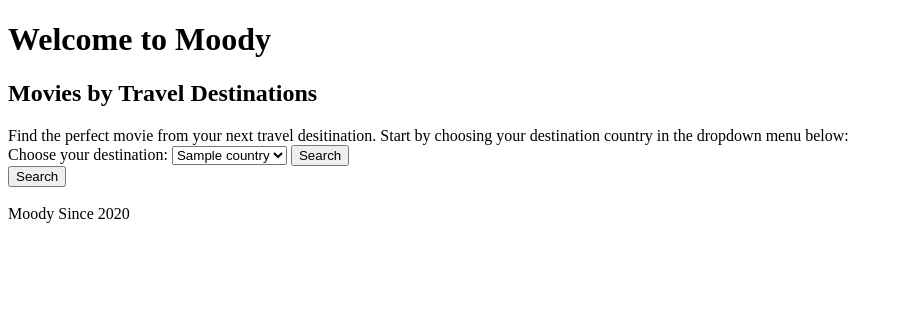
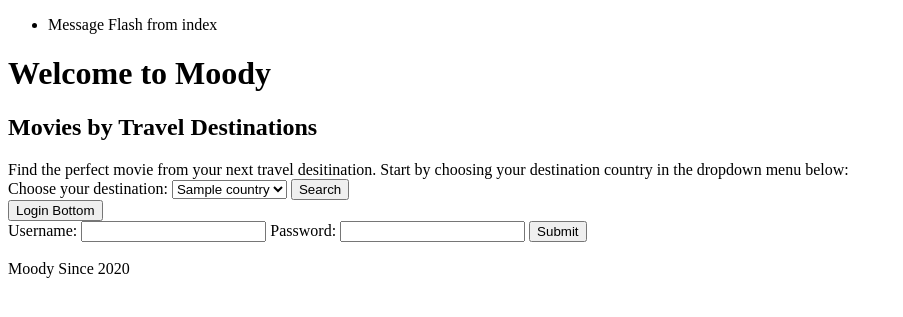
Before and after one commit to dahliakadri/movies_by_destination, a Flask app: page / in a window 1280 px wide. Shown: the top 317 px of the page, without its empty margins (0-903 px from the left). Run offline with Flask 2, Linux system fonts and the light colour scheme; tables that the repository leaves empty hold one stand-in row (values such as "Sample post").

Commit message:
updated login route

```diff
--- a/server.py
+++ b/server.py
@@ -2,7 +2,7 @@
 
 from jinja2 import StrictUndefined
 
-from flask import Flask, render_template, redirect, request, flash, session, jsonify
+from flask import Flask, flash, render_template, redirect, request, session, jsonify
 # from flask_debugtoolbar import DebugToolbarExtension
 
 from model import User, Movie, Country, CountryFact, MoodyRating, SavedMovie, Poster, connect_to_db, db
@@ -11,7 +11,7 @@ from model import User, Movie, Country, CountryFact, MoodyRating, SavedMovie, Po
 app = Flask(__name__)
 
 # Required to use Flask sessions and the debug toolbar
-# app.secret_key = "test"
+app.secret_key = "test"
 
 # Normally, if you use an undefined variable in Jinja2, it fails
 #silently. This is horrible. Fix this so that, instead, it raises an
@@ -24,9 +24,10 @@ def index():
 	"""Homepage"""
 
 	countries_list = Country.query.all()
+	flash('Message Flash from index')
 	return render_template("homepage.html", countries=countries_list)
 
-@app.route('/moviesbycountry/<country_name>', methods=['POST'])
+@app.route('/moviesbycountry', methods=['POST'])
 def show_movies_by_country():
 
 	country_name = request.form.get('country_name_data')
@@ -56,24 +57,26 @@ def show_movie_details(movie_id):
 	return render_template("movie_details.html", display_movie=movie)
 
 
-@app.route("/watch_list", methods=['POST'])
+@app.route("/watchlist", methods=['POST'])
 def add_movies_to_watch_list():
 
 	form_movie_keys = request.form.getlist("movie_keys")
-	for form_movie_key in form_movie_keys:
-		print(form_movie_key)
+	print(form_movie_keys)
+	#checks user_id from session
 
-	return f' form_movie_keys'
-	#pulls in the movies clicked in the checked box
-	#checks user_id from somewhere
-	#gets movie id
-	#adds to the database table saved movies
-	#commits it to the database
-	#once added flashes message, movie added and redirects to the users watched list
+	#for form_movie_key in form_movie_keys:
+		#gets movie id from movie_key
+		#gets user_id from username
+		#adds to the database table saved movies
+		#commits it to the database
 
-@app.route("/test1")
-def testing_function():
-	return jsonify({"name": "testing"})
+	#once all added flashes message, movie added and redirects to main page
+	return f'dfdfdf'
+
+
+# @app.route("/test1")
+# def testing_function():
+# 	return jsonify({"name": "testing"})
 # @app.route("/watch_list/<user_id>")
 # def view_watch_list_of_user(user_id)
 # 	return render_template(watch_list.html, movie_id=movie_id)
@@ -90,8 +93,20 @@ def testing_function():
 # #view sign in form
 # 	return render_template(signin_form.html)
 
-# @app.route("/signin", methods=['Post'])
-# #sign a user into a session
+@app.route("/login", methods=['POST'])
+def handle_login():
+	username = request.form['username']
+	password = request.form['password']
+	#query for user in database basedon the username entered
+	if password == "456":
+		session['current_user'] = username
+		flash(f'Logged in as {username}')
+		return redirect("/")
+	else:
+		flash('Wrong password!')
+		return redirect('/')
+
+#sign a user into a session
 # 	return render_template(signin_form.html)
 
 # @app.route("/signup")
--- a/templates/base.html
+++ b/templates/base.html
@@ -4,12 +4,12 @@
   <title>{% block title %}Moody Movies{% endblock %}</title>
   <link rel="stylesheet" href="/static/css/styles.css">
   <script src="http://code.jquery.com/jquery.js"></script>
-  <ul>
+</head>
+<ul>
     {% for message in get_flashed_messages() %}
         <li>{{ message }}</li>
         {% endfor %}
 </ul>
-</head>
 <body>
   {% block content %}BODY CONTENT GOES HERE{% endblock %}
   <footer><br>Moody Since 2020</footer>
--- a/templates/homepage.html
+++ b/templates/homepage.html
@@ -19,7 +19,17 @@
    <button type="submit">Search</button>
 </form>
 
-<button class="button">Search</button>
+<button class="button">Login Bottom</button>
+
+<form action="/login" method="POST">
+  <label>Username:</label>
+  <input type="text" name="username">
+
+  <label>Password:</label>
+  <input type="text" name="password">
+
+  <input type="submit">
+</form>
 
  <script src="/static/moody.js"></script>
 {% endblock %}
--- a/templates/moviesbycountry.html
+++ b/templates/moviesbycountry.html
@@ -3,7 +3,7 @@
 {% block title %}Movies from {{ country.country_name }} {% endblock %}
 {% block content %}
 <h1> Movies from {{ country.country_name }}</h1>
-<p>See below a list of movies from {{ country.country_name }}.</p>
+<p>Hi {{ session['current_user'] }}, see below a list of movies from {{ country.country_name }}.</p>
 <p>{{ country.country_name }} is [random fact about country I need to pull in from an API]</p>
 Click on the movies to get more information about them. Check the boxes to add the movies to your watch list.
 <form action="/watchlist" method="POST" name="movie_list">
```
